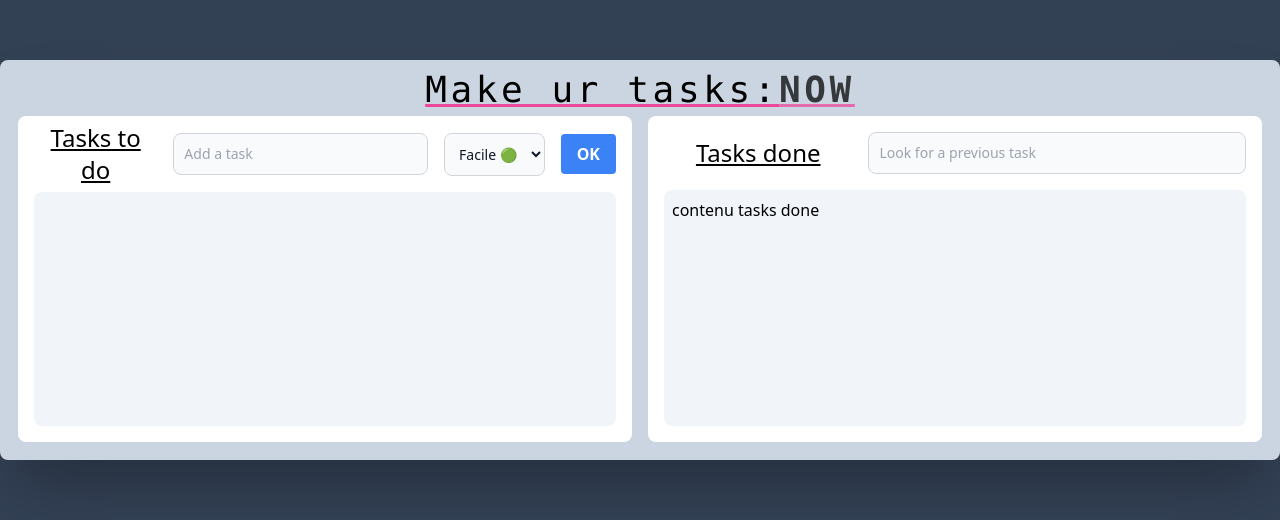
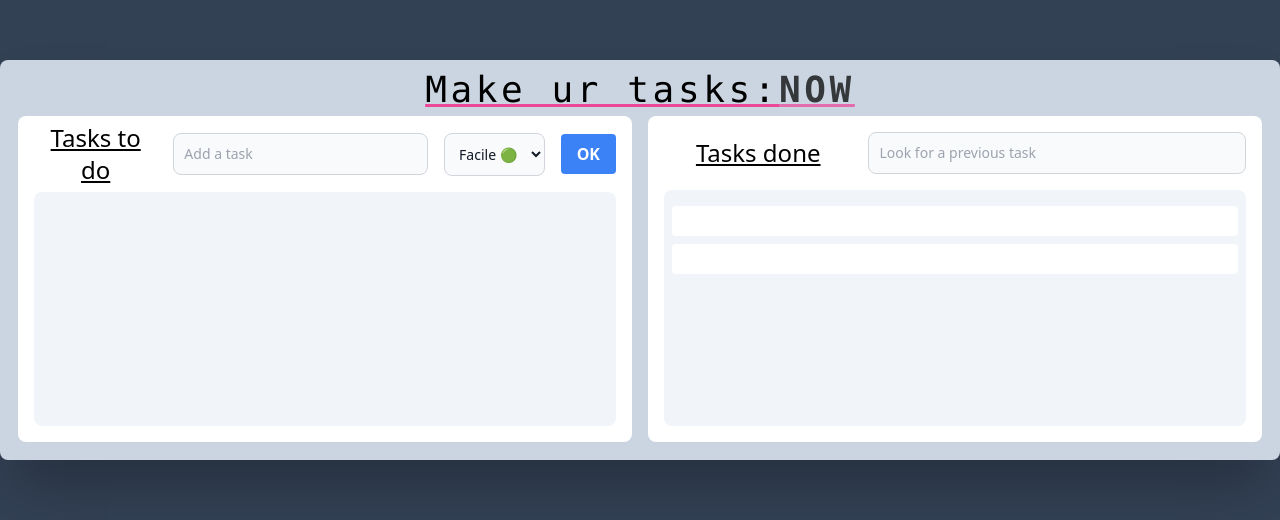
Before and after one commit to keurbi/react-ts-tailwind-todolist, a React (Create React App) app: page / in a window 1280 px wide. Shown: the part 140-660 px from the top of the page. Built offline with nearby package versions, Linux system fonts and the light colour scheme.

Commit message:
début implémentation taches finies

```diff
--- a/src/components/List/List.tsx
+++ b/src/components/List/List.tsx
@@ -7,10 +7,13 @@ import TaskdoneInterface from '../Tasksdone/Tasksdone';
 interface ListProps {}
 
 const List: FC<ListProps> = () => {
-  const [dataTransmitted, setdataTransmitted] = useState("");
+  const [dataTransmitting, setdataTransmitting] = useState<{ title: string; difficulty: number }>({ title: "", difficulty: 0 });
+  const [dataTransmitted, setdataTransmitted] = useState<{ title: string; difficulty: number }[]>([]);
 
-  const transmitTasks = (task: string) => {
-    setdataTransmitted(task);
+  const transmittingTasks = (task: string) => {
+    const [title, difficultyStr] = task.split(',');
+    const difficulty = parseInt(difficultyStr, 10);
+    setdataTransmitting({ title, difficulty });
   };
 
   return (
@@ -20,8 +23,8 @@ const List: FC<ListProps> = () => {
         <span className='animate-pulse font-bold'>NOW</span>
       </h1>
       <div className='h-[90%] flex flex-row justify-center gap-4 p-2'>
-        <Tasks />
-        <Tasksdone />
+        <Tasks onTransmit={transmittingTasks} />
+        <Tasksdone transmittedTask={dataTransmitting} />
       </div>
     </div>
   );
--- a/src/components/Tasks/Tasks.tsx
+++ b/src/components/Tasks/Tasks.tsx
@@ -7,9 +7,11 @@ interface TasktodoInterface {
   difficulty: number;
 }
 
-export interface TasksProps {}
+export interface TasksProps {
+  onTransmit: (task: string) => any
+}
 
-const Tasks: FC<TasksProps> = () => {
+const Tasks: FC<TasksProps> = (onTransmit) => {
   const [Tasktodo, setTasktodo] = useState<TasktodoInterface[]>([]);
   const [newTaskTitle, setNewTaskTitle] = useState('');
   const [newTaskDifficulty, setNewTaskDifficulty] = useState(1);
@@ -29,9 +31,11 @@ const Tasks: FC<TasksProps> = () => {
     }
   };
 
-  const completeTask = (indexDelete : any) => {
-    const updatedTasks = [...Tasktodo]
-    updatedTasks.splice(indexDelete,1);
+  const completeTask = (indexDelete: number) => {
+    const updatedTasks = [...Tasktodo];
+    const taskToTransmit = Tasktodo[indexDelete];
+    onTransmit.onTransmit(taskToTransmit.title);
+    updatedTasks.splice(indexDelete, 1);
     setTasktodo(updatedTasks);
   }
 
@@ -73,7 +77,7 @@ const Tasks: FC<TasksProps> = () => {
         </button>
       </div>
       <div className='h-[85%] w-[100%] mt-4 bg-slate-100 rounded-lg p-2 overflow-auto flex flex-col align-center'>
-        {Tasktodo.map((task, index) => (
+        {Tasktodo.length > 0 && Tasktodo.map((task, index) => (
           <div
             key={index}
             className='flex justify-between items-center bg-white my-2 p-2 rounded h-[30px] w-[100%]'>
--- a/src/components/Tasksdone/Tasksdone.tsx
+++ b/src/components/Tasksdone/Tasksdone.tsx
@@ -10,9 +10,21 @@ export  interface TaskdoneInterface{
   difficulty : number;
 }
 
-const Tasksdone: FC<TasksdoneProps> = () => {
+export interface TasksProps {
+  transmittedTask:
+  {title : string,
+  difficulty : number
+  };
+}
 
-  const [Taskdone, setTaskdone] = useState([]);
+const Tasksdone: FC<TasksProps> = ({transmittedTask}) => {
+  const [Taskdone, setTaskdone] = useState<TaskdoneInterface[]>([]);
+
+  React.useEffect(() => {
+    if (transmittedTask) {
+      setTaskdone(prevTasks => [...prevTasks, { title: transmittedTask.title, index: prevTasks.length, difficulty: transmittedTask.difficulty }] as TaskdoneInterface[]);
+    }
+  }, [transmittedTask]);
 
   return (
     <div className='w-6/12 h-full flex-nowrap bg-white rounded-lg border-transparent p-4 flex flex-col'>
@@ -27,10 +39,20 @@ const Tasksdone: FC<TasksdoneProps> = () => {
         />
       </div>
       <div className='h-[85%] mt-4 bg-slate-100 rounded-lg p-2'>
-        contenu tasks done
+      {Taskdone.length > 0 && Taskdone.map((task, index) => (
+          <div
+            key={index}
+            className='flex justify-between items-center bg-white my-2 p-2 rounded h-[30px] w-[100%]'>
+            <span>{task.title}</span>
+            <span>
+              {task.difficulty === 1 && '🟢 Facile'}
+              {task.difficulty === 2 && '🟠 Moyen'}
+              {task.difficulty === 3 && '🔴 Difficile'}
+            </span>
+          </div>
+        ))}
       </div>
     </div>
   );
 };
-
 export default Tasksdone;
```
